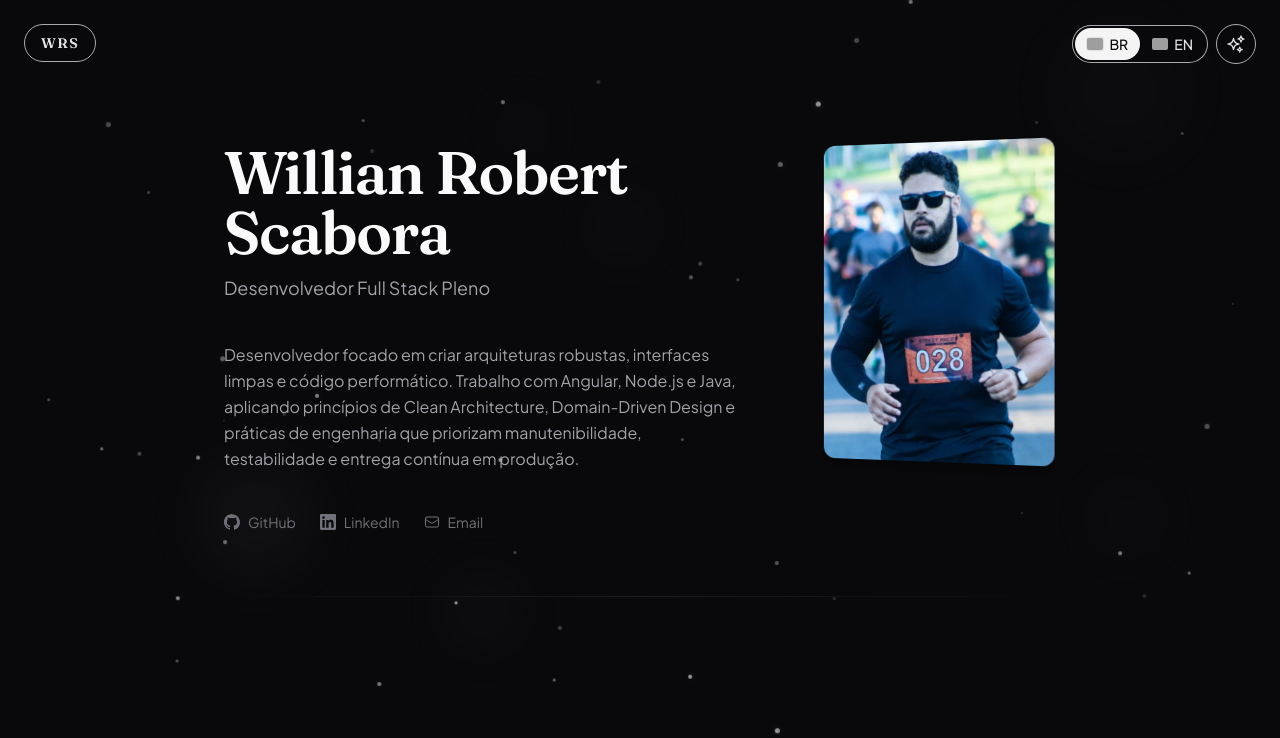
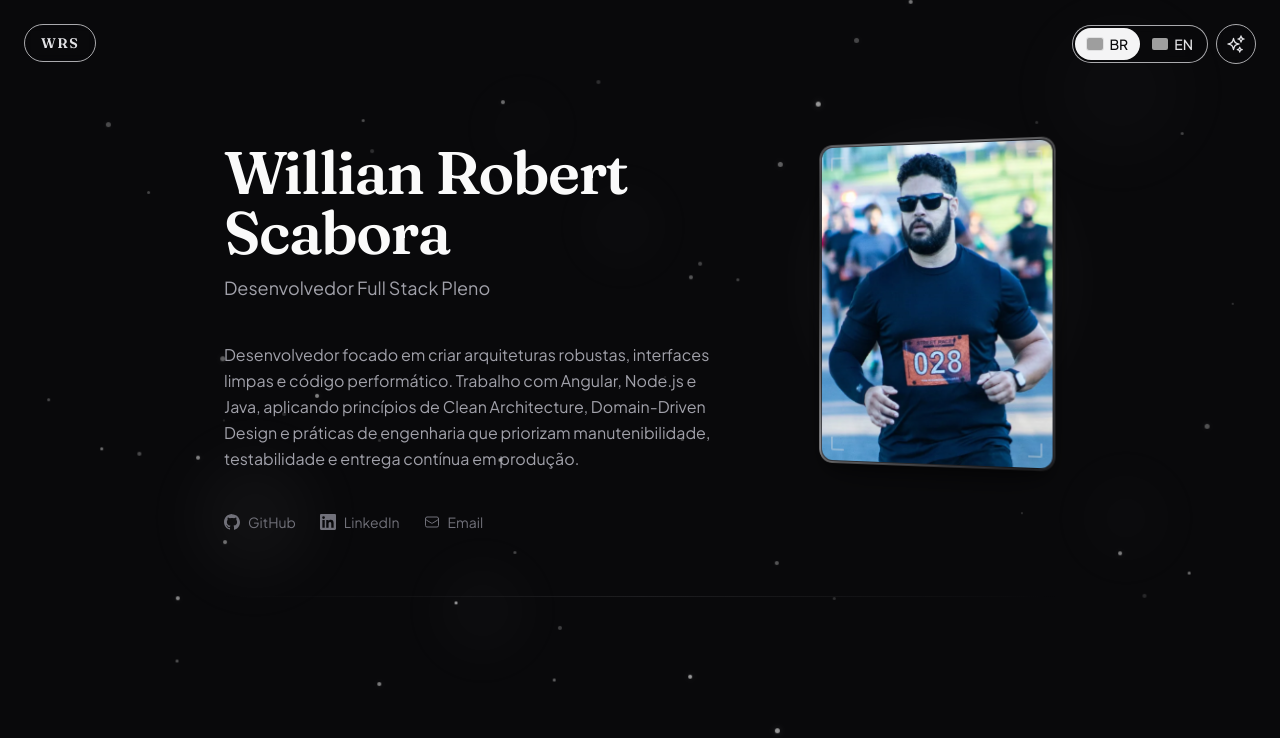
Before and after one commit to WillianWRS/portfolio-dev-fullstack, an Angular app: page / in a window 1280 px wide. Shown: the top 738 px of the page. Built offline with nearby package versions, Linux system fonts and the light colour scheme; grey boxes are pictures that could not be loaded.

Commit message:
Alterações

```diff
--- a/src/app/features/home/home.html
+++ b/src/app/features/home/home.html
@@ -338,17 +338,25 @@
 
       <div class="photo-slot-wrapper mt-[30px] shrink-0 md:ml-auto">
         <div class="photo-tilt">
+          <div class="photo-frame">
+            <span class="photo-frame__glow" aria-hidden="true"></span>
             <figure
               class="photo-slot aspect-[3/4] w-full max-w-[200px] overflow-hidden rounded-xl bg-zinc-900/50 shadow-lg shadow-black/40 transform-gpu md:max-w-none md:w-52 lg:w-60"
             >
               <img
                 src="/foto.png"
                 [alt]="photoAlt()"
-              class="h-full w-full object-cover"
+                class="photo-slot__img h-full w-full object-cover"
                 width="240"
                 height="320"
               />
+              <span class="photo-slot__scanlines" aria-hidden="true"></span>
+              <span class="photo-slot__shine" aria-hidden="true"></span>
+              <span class="photo-slot__corners" aria-hidden="true">
+                <span></span><span></span><span></span><span></span>
+              </span>
             </figure>
+          </div>
         </div>
       </div>
     </header>
--- a/src/app/features/home/home.scss
+++ b/src/app/features/home/home.scss
@@ -1,4 +1,5 @@
-.photo-slot-wrapper {  perspective: 1200px;
+.photo-slot-wrapper {
+  perspective: 1200px;
 }
 
 .photo-tilt {
@@ -18,25 +19,235 @@
   transform: rotateY(0deg);
 }
 
-.photo-slot {
-  box-sizing: border-box;
-  border: 0 solid transparent;
+/* Moldura com borda em gradiente (estética dev / UI) */
+.photo-frame {
+  position: relative;
+  padding: 2px;
+  border-radius: 0.875rem;
+  background: linear-gradient(
+    145deg,
+    rgb(113 113 122 / 0.55),
+    rgb(39 39 42 / 0.35) 40%,
+    rgb(161 161 170 / 0.5) 70%,
+    rgb(63 63 70 / 0.4)
+  );
+  box-shadow:
+    0 0 0 1px rgb(255 255 255 / 0.04),
+    0 18px 40px -12px rgb(0 0 0 / 0.55);
   transform: scale(1);
   transform-origin: center center;
+  transition:
+    transform 1s ease,
+    box-shadow 0.8s ease;
+  will-change: transform;
+}
+
+.photo-frame::before {
+  content: '';
+  position: absolute;
+  inset: -1px;
+  z-index: 0;
+  border-radius: inherit;
+  padding: 2px;
+  background: conic-gradient(
+    from var(--photo-border-angle, 0deg),
+    rgb(161 161 170 / 0.15),
+    rgb(228 228 231 / 0.65),
+    rgb(113 113 122 / 0.2),
+    rgb(244 244 245 / 0.55),
+    rgb(82 82 91 / 0.25),
+    rgb(161 161 170 / 0.15)
+  );
+  -webkit-mask:
+    linear-gradient(#fff 0 0) content-box,
+    linear-gradient(#fff 0 0);
+  mask:
+    linear-gradient(#fff 0 0) content-box,
+    linear-gradient(#fff 0 0);
+  -webkit-mask-composite: xor;
+  mask-composite: exclude;
+  opacity: 0.85;
+  pointer-events: none;
+  animation: photoBorderSpin 12s linear infinite;
+}
+
+.photo-frame__glow {
+  position: absolute;
+  inset: -20%;
+  z-index: -1;
+  border-radius: 50%;
+  background: radial-gradient(
+    ellipse 70% 55% at 50% 45%,
+    rgb(228 228 231 / 0.12) 0%,
+    transparent 68%
+  );
+  filter: blur(18px);
+  opacity: 0.7;
+  transition: opacity 0.8s ease;
+  pointer-events: none;
+}
+
+.photo-slot-wrapper:hover .photo-frame,
+.photo-slot-wrapper:focus-within .photo-frame {
+  box-shadow:
+    0 0 0 1px rgb(255 255 255 / 0.08),
+    0 0 48px -8px rgb(228 228 231 / 0.18),
+    0 22px 48px -10px rgb(0 0 0 / 0.6);
+}
+
+.photo-slot-wrapper:hover .photo-frame__glow,
+.photo-slot-wrapper:focus-within .photo-frame__glow {
+  opacity: 1;
+}
+
+.photo-slot {
+  position: relative;
+  z-index: 1;
+  box-sizing: border-box;
   transform-style: preserve-3d;
   backface-visibility: hidden;
-  transition:
-    transform 1s ease,
-    border-width 1s ease,
-    border-color 1s ease;
-  will-change: transform, border-width;
 }
 
-.photo-slot-wrapper:hover .photo-slot,
-.photo-slot-wrapper:focus-within .photo-slot {
+.photo-slot__img {
+  transition:
+    filter 0.8s ease,
+    transform 1s ease;
+}
+
+.photo-slot__scanlines {
+  position: absolute;
+  inset: 0;
+  z-index: 2;
+  border-radius: inherit;
+  background: repeating-linear-gradient(
+    0deg,
+    transparent,
+    transparent 2px,
+    rgb(0 0 0 / 0.03) 2px,
+    rgb(0 0 0 / 0.03) 4px
+  );
+  opacity: 0.35;
+  mix-blend-mode: overlay;
+  pointer-events: none;
+}
+
+.photo-slot__shine {
+  position: absolute;
+  inset: 0;
+  z-index: 3;
+  border-radius: inherit;
+  background: linear-gradient(
+    115deg,
+    transparent 38%,
+    rgb(255 255 255 / 0.14) 48%,
+    transparent 58%
+  );
+  background-size: 220% 100%;
+  background-position: 130% 0;
+  opacity: 0;
+  pointer-events: none;
+  transition: opacity 0.5s ease;
+}
+
+.photo-slot__corners {
+  position: absolute;
+  inset: 0;
+  z-index: 4;
+  pointer-events: none;
+}
+
+.photo-slot__corners span {
+  position: absolute;
+  width: 14px;
+  height: 14px;
+  border-color: rgb(228 228 231 / 0.55);
+  border-style: solid;
+  border-width: 0;
+  opacity: 0.65;
+  transition:
+    opacity 0.5s ease,
+    border-color 0.5s ease,
+    width 0.5s ease,
+    height 0.5s ease;
+}
+
+.photo-slot__corners span:nth-child(1) {
+  top: 10px;
+  left: 10px;
+  border-top-width: 2px;
+  border-left-width: 2px;
+  border-top-left-radius: 2px;
+}
+
+.photo-slot__corners span:nth-child(2) {
+  top: 10px;
+  right: 10px;
+  border-top-width: 2px;
+  border-right-width: 2px;
+  border-top-right-radius: 2px;
+}
+
+.photo-slot__corners span:nth-child(3) {
+  bottom: 10px;
+  left: 10px;
+  border-bottom-width: 2px;
+  border-left-width: 2px;
+  border-bottom-left-radius: 2px;
+}
+
+.photo-slot__corners span:nth-child(4) {
+  right: 10px;
+  bottom: 10px;
+  border-right-width: 2px;
+  border-bottom-width: 2px;
+  border-bottom-right-radius: 2px;
+}
+
+.photo-slot-wrapper:hover .photo-frame,
+.photo-slot-wrapper:focus-within .photo-frame {
   transform: scale(1.3);
-  border-width: 6px;
-  border-color: rgb(255 255 255 / 0.9);
+}
+
+.photo-slot-wrapper:hover .photo-slot__img,
+.photo-slot-wrapper:focus-within .photo-slot__img {
+  filter: contrast(1.04) saturate(1.06);
+  transform: scale(1.02);
+}
+
+.photo-slot-wrapper:hover .photo-slot__shine,
+.photo-slot-wrapper:focus-within .photo-slot__shine {
+  opacity: 1;
+  animation: photoShineSweep 1.4s ease-out forwards;
+}
+
+.photo-slot-wrapper:hover .photo-slot__corners span,
+.photo-slot-wrapper:focus-within .photo-slot__corners span {
+  width: 18px;
+  height: 18px;
+  opacity: 1;
+  border-color: rgb(250 250 250 / 0.92);
+}
+
+@keyframes photoBorderSpin {
+  to {
+    --photo-border-angle: 360deg;
+  }
+}
+
+@property --photo-border-angle {
+  syntax: '<angle>';
+  initial-value: 0deg;
+  inherits: false;
+}
+
+@keyframes photoShineSweep {
+  from {
+    background-position: 130% 0;
+  }
+
+  to {
+    background-position: -30% 0;
+  }
 }
 
 @keyframes photoTiltCycle {
@@ -44,6 +255,7 @@
   100% {
     transform: rotateY(-10deg);
   }
+
   50% {
     transform: rotateY(-18deg);
   }
@@ -61,18 +273,35 @@
     transition: transform 0.5s ease;
   }
 
-  .photo-slot {
+  .photo-frame::before {
+    animation: none;
+  }
+
+  .photo-frame {
     transition:
       transform 0.5s ease,
-      border-width 0.5s ease,
-      border-color 0.5s ease;
+      box-shadow 0.5s ease;
   }
 
-  .photo-slot-wrapper:hover .photo-slot,
-  .photo-slot-wrapper:focus-within .photo-slot {
+  .photo-slot__img {
+    transition: filter 0.5s ease;
+  }
+
+  .photo-slot-wrapper:hover .photo-frame,
+  .photo-slot-wrapper:focus-within .photo-frame {
     transform: scale(1.15);
-    border-width: 4px;
-    border-color: rgb(255 255 255 / 0.9);
+  }
+
+  .photo-slot-wrapper:hover .photo-slot__img,
+  .photo-slot-wrapper:focus-within .photo-slot__img {
+    transform: none;
+  }
+
+  .photo-slot-wrapper:hover .photo-slot__shine,
+  .photo-slot-wrapper:focus-within .photo-slot__shine {
+    animation: none;
+    opacity: 0.35;
+    background-position: 50% 0;
   }
 }
 
```
Lines whose indentation alone changed are shown as unchanged.
